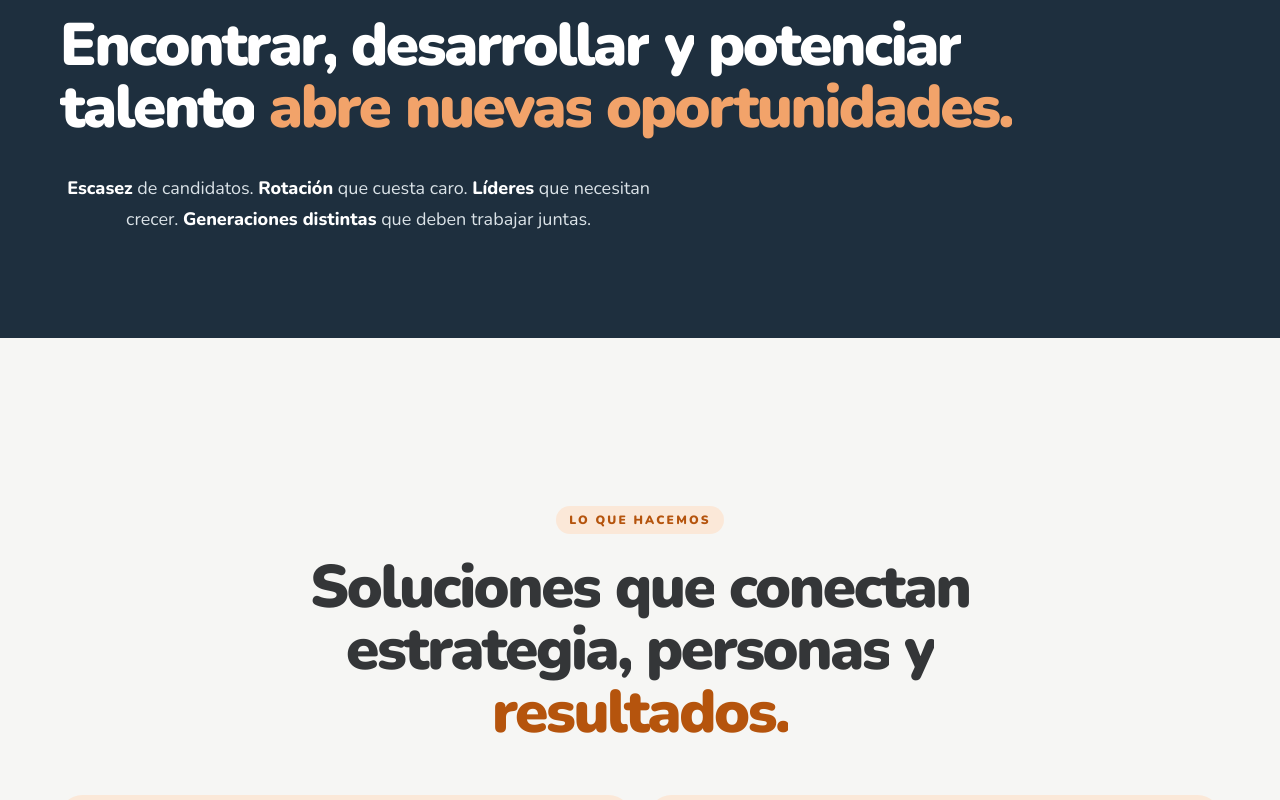
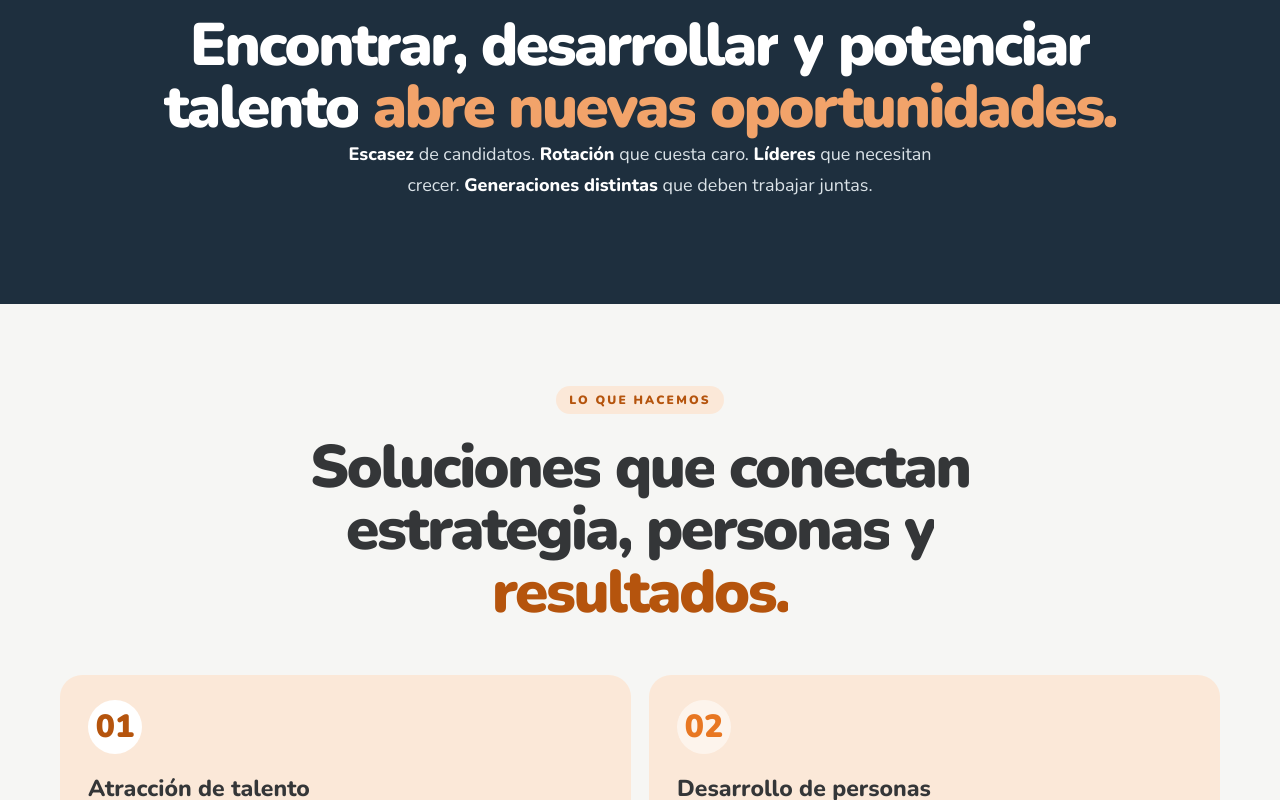
Before and after one commit to josepueblarosalesph/adconsulting, a Next.js app: page /corporativa in a window 1280 px wide. Shown: the part 1880-2680 px from the top of the page. Built offline with nearby package versions, Linux system fonts and the light colour scheme.

Commit message:
Centra desafio y reduce espacio entre bloques

```diff
--- a/app/globals.css
+++ b/app/globals.css
@@ -505,6 +505,8 @@ details[open] .mobile-menu-icon i:last-child{transform:translateY(-7px) rotate(-
 .corp-service-grid article:nth-child(1) p{color:var(--co-body)}
 .corp-service-grid article:nth-child(1)>span{background:#fff;color:var(--co-deep)}
 .corp-spectrum-copy .corp-eyebrow{display:block;width:auto;margin:0 auto 20px;padding:0;background:transparent;color:var(--co-deep);font-size:20px;text-align:center}
+.corp-challenge>div{text-align:center}.corp-challenge .corp-eyebrow{justify-self:center}.corp-challenge>div>div{display:block}.corp-challenge h2,.corp-challenge p:not(.corp-eyebrow){margin-inline:auto}.corp-challenge-points>p{text-align:center}
+.corp-services-spectrum{padding-top:82px}
 
 /* Larger navigation labels */
 .corp-header nav a{padding-inline:13px;font-size:16px}
```
